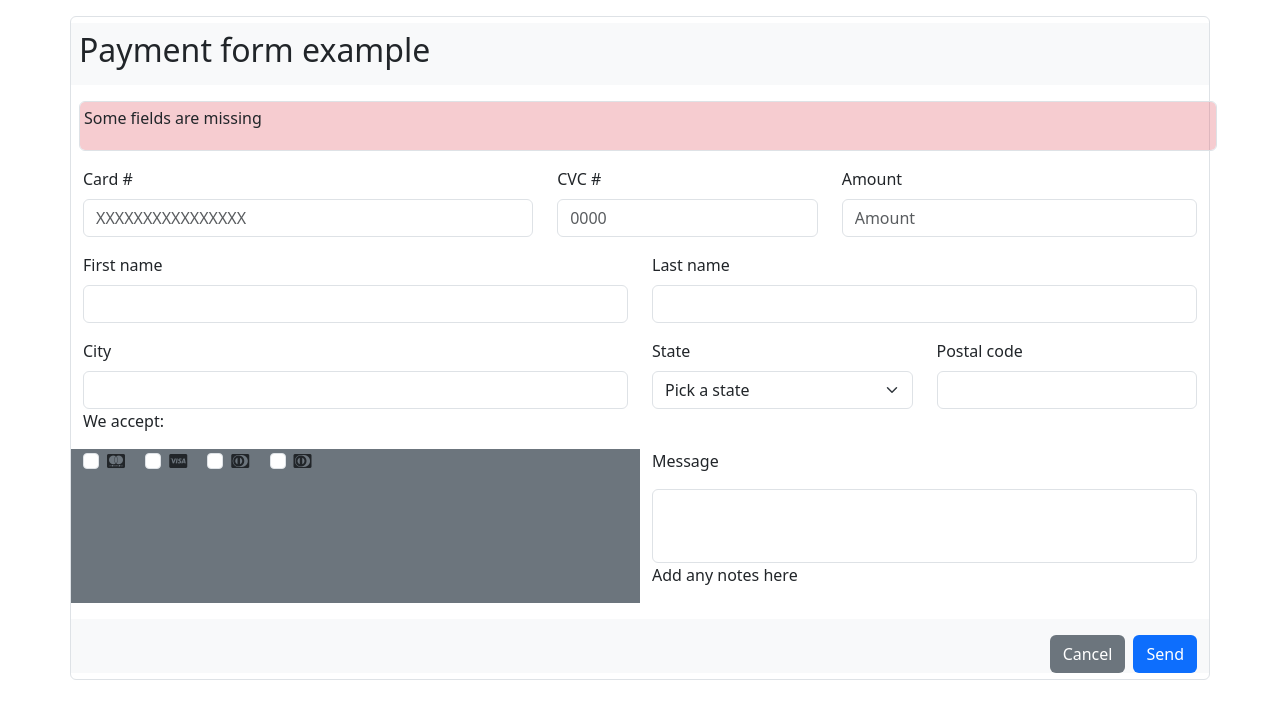
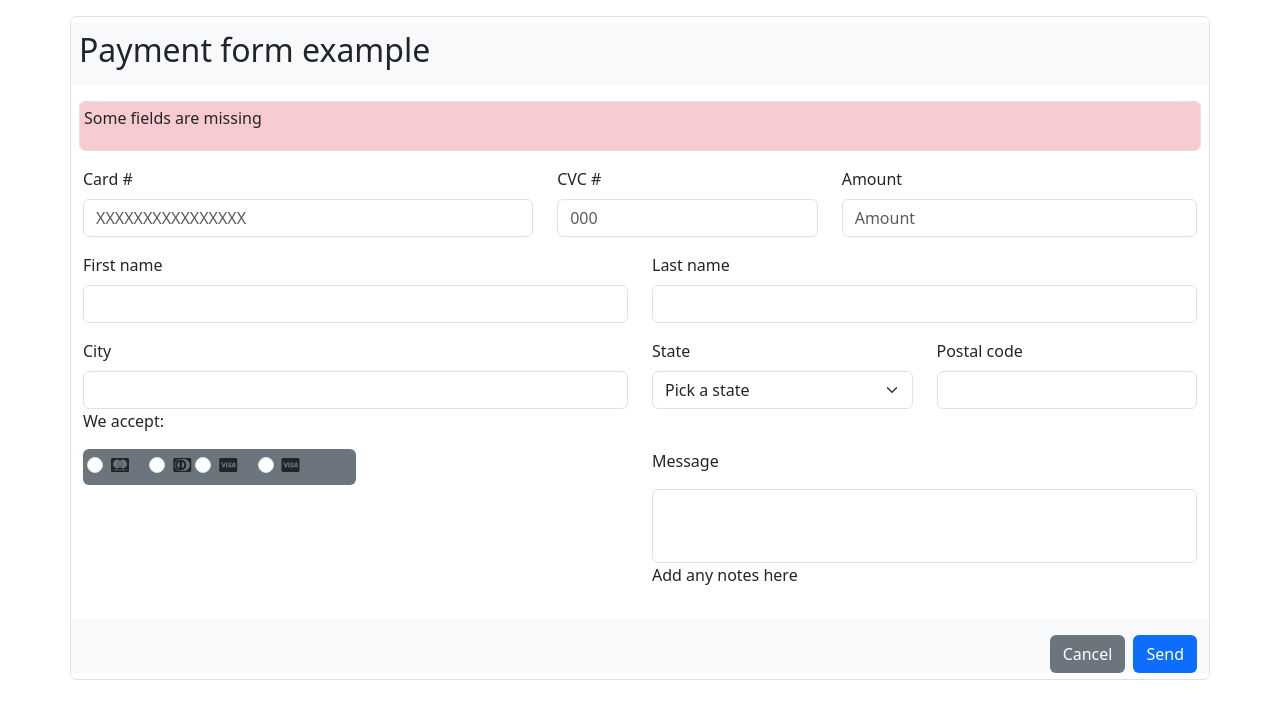
Before and after one commit to 4GeeksAcademy/MPMiguel-CardForm, a plain HTML site: page index.html in a window 1280 px wide. Drawn offline with nearby package versions, Linux system fonts and the light colour scheme.

Commit message:
required class

```diff
--- a/index.html
+++ b/index.html
@@ -15,21 +15,24 @@
 <body>
 
     <div class="container mt-3 border form-control d-flex ">
-        <form class="grid">
+        <form class="grid ">
             <div class="row">
                 <div class="p-2 mb-3 col-12 bg-light ">
                     <h2>Payment form example</h2>
                 </div>
-                <div class="p-1 mb-3 mx-2 col-12 d-flex  form-control  bg-danger bg-opacity-25">
+                <div class="p-1 mb-3 mx-2 col-12 d-flex flex-fill form-control  bg-danger bg-opacity-25">
                     <p>Some fields are missing</p>
                 </div>
                 <!--Card data inputs  -->
                 <div class="col-5 mb-3 ">
                     <label class="form-label">Card #</label>
-                    <input class=" form-control" pattern="number" minlength="16" maxlength="16" placeholder="XXXXXXXXXXXXXXXX" type="text">
+                    <input class="form-control" pattern="[0-9]" required minlength="16" maxlength="16"
+                        placeholder="XXXXXXXXXXXXXXXX" type="text">
                 </div>
                 <div class="col-3">
-                    <label class="form-label">CVC #</label><input class=" form-control" placeholder="0000" type="number">
+                    <label class="form-label">CVC #</label>
+                    <input class=" form-control" pattern="[0-9]" placeholder="000" minlength="3" maxlength="3"
+                        type="text">
                 </div>
                 <div class="col-4">
                     <label class="form-label">Amount</label>
@@ -51,7 +54,7 @@
                 </div>
                 <div class="col-3">
                     <label class="form-label">State</label>
-                    <select class=" form-select"  placeholder="Pick a state" type="text">
+                    <select class=" form-select" placeholder="Pick a state" type="text">
                         <option selected hidden>Pick a state</option>
                         <option value="1">Ohio</option>
                         <option value="2">Fuenlabrada</option>
@@ -63,31 +66,38 @@
                 </div>
                 <!-- Card type  -->
                 <p>We accept:</p>
-                <div class="col-6 bg-secondary">
-                    <div class="form-check form-check-inline">
-                        <input class="form-check-input" type="checkbox" id="inlineCheckbox1" value="option1">
-                        <label class="form-check-label" for="inlineCheckbox1">
-                        <i class="fa-brands fa-cc-mastercard"></i>
-                        </label>
+                <div class="col-6 h-100 ">
+                    <div class="bg-secondary rounded p-1 w-50">
+                        <div class="form-check form-check-inline ms-">
+                            <input class="form-check-input" type="radio" name="inlineRadioOptions" id="inlineRadio1"
+                                value="option1">
+                            <label class="form-check-label" for="inlineRadio1"><i
+                                    class="fa-brands fa-cc-mastercard"></i></label>
                         </div>
                         <div class="form-check form-check-inline">
-                        <input class="form-check-input" type="checkbox" id="inlineCheckbox2" value="option2">
-                        <label class="form-check-label" for="inlineCheckbox2">
-                        <i class="fa-brands fa-cc-visa"></i>
-                        </label>
+                            <input class="form-check-input" type="radio" name="inlineRadioOptions" id="inlineRadio2"
+                                value="option2">
+                            <label class="form-check-label" for="inlineRadio2"><i
+                                    class="fa-brands fa-cc-diners-club"></i></label>
+                            <div class="form-check form-check-inline">
+                                <input class="form-check-input" type="radio" name="inlineRadioOptions" id="inlineRadio3"
+                                    value="option2">
+                                <label class="form-check-label" for="inlineRadio3"><i
+                                        class="fa-brands fa-cc-visa"></i></label>
                             </div>
                             <div class="form-check form-check-inline">
-                        <input class="form-check-input" type="checkbox" id="inlineCheckbox3" value="option3">
-                        <label class="form-check-label" for="inlineCheckbox3">
-                        <i class="fa-brands fa-cc-diners-club"></i></label>
-                    </div>
-                    <div class="form-check form-check-inline">
-                        <input class="form-check-input" type="checkbox" id="inlineCheckbox3" value="option3">
-                        <label class="form-check-label" for="inlineCheckbox3">
-                        <i class="fa-brands fa-cc-diners-club"></i>
-                        </label>
+                                <input class="form-check-input" type="radio" name="inlineRadioOptions" id="inlineRadio3"
+                                    value="option2">
+                                <label class="form-check-label" for="inlineRadio3"><i
+                                        class="fa-brands fa-cc-visa"></i></label>
                             </div>
                         </div>
+                    </div>
+                </div>
+                    <!-- Iconos -->
+                    <!-- <i class="fa-brands fa-cc-mastercard"></i>
+                <i class="fa-brands fa-cc-diners-club"></i>
+                <i class="fa-brands fa-cc-visa"></i> -->
                     <!-- text -->
                     <div class="col-6">
                         <p>Message</p>
@@ -97,9 +107,8 @@
                     <!-- Cancel y send -->
                     <div class="d-flex bg-light mt-3 col-12">
                         <button class="btn ms-auto mt-3 text-white  bg-secondary">Cancel</button>
-                    <button class="btn ms-2 mt-3 text-white bg-primary">Send</button>
+                        <button class="btn ms-2 mt-3 text-white bg-primary ">Send</button>
                     </div>
-
         </form>
     </div>
     <!-- Fontawesome -->
```
Lines whose indentation alone changed are shown as unchanged.
